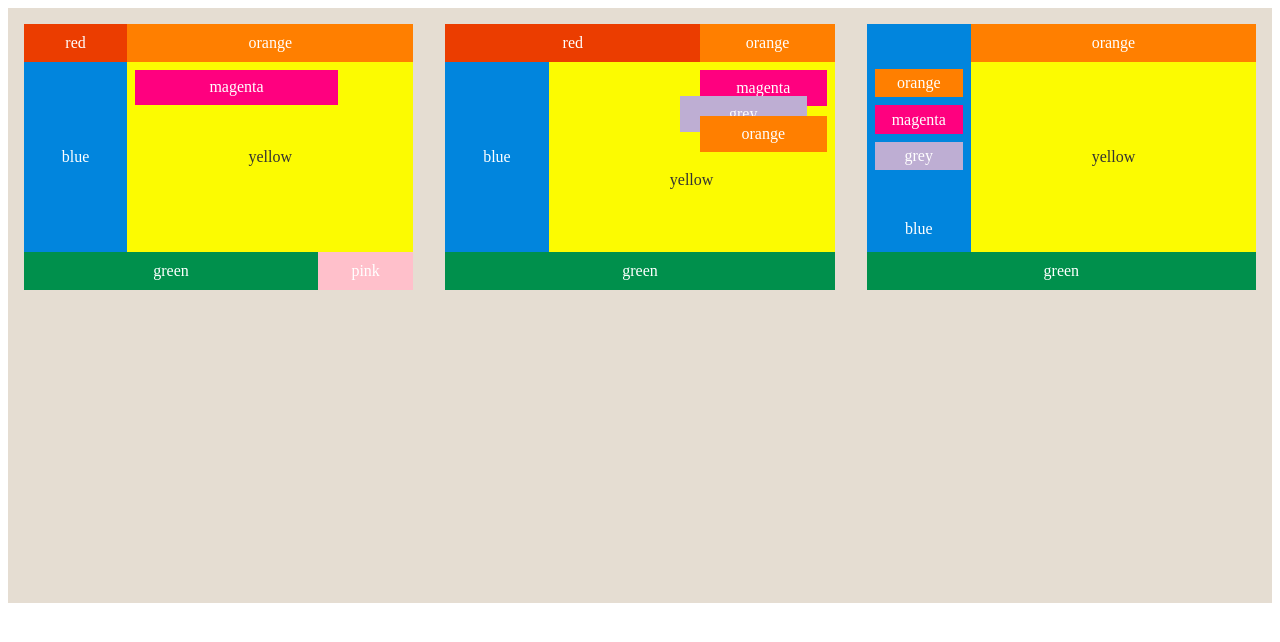
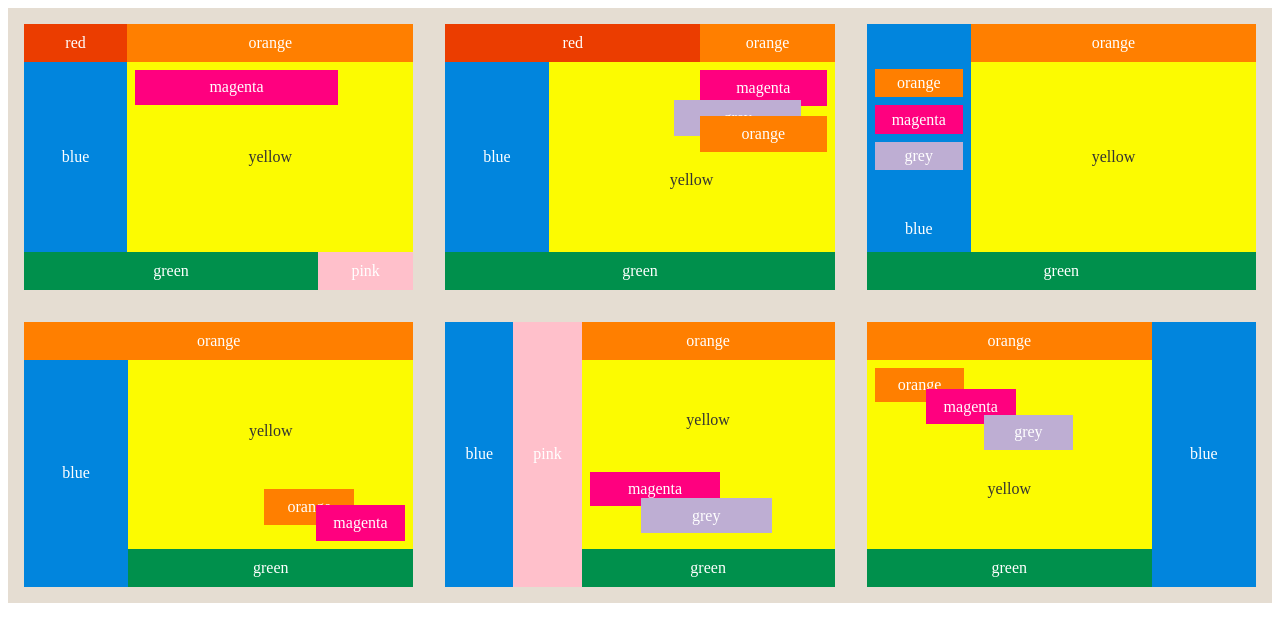
Before and after one commit to sselesnes/karazin-web-lab2, a plain HTML site: page index.html in a window 1280 px wide. Drawn offline with Linux system fonts and the light colour scheme.

Commit message:
task6 complete

```diff
--- a/index.html
+++ b/index.html
@@ -45,17 +45,40 @@
         <div class="block green">green</div>
       </div>
 
-      <!-- <div class="task-4">
-        <div class="block red">red</div>
+      <div class="task-4">
         <div class="block orange">orange</div>
         <div class="block blue">blue</div>
-        <div class="yellow-wrapper">
+        <div class="block yellow yellow-wrapper">
+          <div class="block orange">orange</div>
           <div class="block magenta">magenta</div>
-          <div class="block yellow-title">yellow</div>
+          <div class="block yellow-title yellow">yellow</div>
         </div>
         <div class="block green">green</div>
+      </div>
+
+      <div class="task-5">
+        <div class="block blue">blue</div>
         <div class="block pink">pink</div>
-      </div> -->
+        <div class="block orange">orange</div>
+        <div class="block yellow yellow-wrapper">
+          <div class="block magenta">magenta</div>
+          <div class="block grey">grey</div>
+          <div class="block yellow-title yellow">yellow</div>
+        </div>
+        <div class="block green">green</div>
+      </div>
+
+      <div class="task-6">
+        <div class="block orange">orange</div>
+        <div class="block blue">blue</div>
+        <div class="block green">green</div>
+        <div class="block yellow yellow-wrapper">
+          <div class="block orange">orange</div>
+          <div class="block magenta">magenta</div>
+          <div class="block grey">grey</div>
+          <div class="block yellow-title yellow">yellow</div>
+        </div>
+      </div>
     </div>
   </body>
 </html>
--- a/styles.css
+++ b/styles.css
@@ -114,7 +114,6 @@
 .task-2 .yellow-wrapper .magenta,
 .task-2 .yellow-wrapper .grey,
 .task-2 .yellow-wrapper .orange {
-  position: relative;
   grid-column: 2/3;
   width: 100%;
 }
@@ -123,10 +122,11 @@
   grid-row: 1;
 }
 .task-2 .yellow-wrapper .grey {
+  position: relative;
   z-index: 3;
   grid-row: 2;
-  margin-top: -20px;
-  margin-left: -40px;
+  margin-top: calc(-2vh);
+  margin-left: calc(-4vw);
   height: 100%;
 }
 .task-2 .yellow-wrapper .orange {
@@ -172,11 +172,125 @@
 .task-3 .green {
   grid-column: 1 / 3;
 }
+
 /* ======== */
 .task-4 {
   display: grid;
-  /* Три стовпці: середній, ширший, середній */
-  grid-template-columns: 1fr 2fr 1fr;
-  /* Три рядки: вузький, ширший, вузький */
+  grid-template-columns: 2.65fr 7.25fr;
   grid-template-rows: 1fr 5fr 1fr;
 }
+.task-4 .orange {
+  grid-column: 1/3;
+}
+.task-4 .blue {
+  grid-row: 2/4;
+}
+.task-4 .yellow-wrapper {
+  grid-area: 2/2/3/3; /* start/start/end/end */
+  padding: 8px;
+  display: grid;
+  grid-template-columns: 4.9fr 2.45fr;
+  grid-template-rows: repeat(4, 1fr);
+  align-items: stretch;
+  justify-items: center;
+  gap: 10px 0px;
+}
+.task-4 .yellow-wrapper .orange {
+  position: relative; /* застаріло через Modern CSS 2011+ - тепер по замовчуванню в grid */
+  z-index: 2;
+  grid-area: 4/2;
+  width: 100%;
+  margin-top: calc(-2vh);
+  margin-left: calc(-8vw);
+  height: 100%;
+}
+.task-4 .yellow-wrapper .magenta {
+  z-index: 3;
+  grid-area: 4/2; /* start/start*/
+  width: 100%;
+}
+.task-4 .yellow-wrapper .yellow-title {
+  grid-area: 2 / 1 / auto / span 2; /* span - розтягуємо на дві комірки */
+}
+
+/* ======== */
+.task-5 {
+  display: grid;
+  grid-template-columns: 1.75fr 1.75fr 6.5fr;
+  grid-template-rows: 1fr 5fr 1fr;
+}
+.task-5 .blue {
+  grid-area: 1/1 / span 3 / auto;
+}
+.task-5 .pink {
+  grid-area: 1/2 / span 3 / auto;
+}
+.task-5 .yellow-wrapper {
+  padding: 8px;
+  display: grid;
+  grid-template-columns: 3fr 2.5fr;
+  grid-template-rows: repeat(5, 1fr);
+  align-items: stretch;
+  justify-items: center;
+}
+.task-5 .yellow-wrapper .magenta {
+  grid-area: 4/1;
+  width: 100%;
+}
+.task-5 .yellow-wrapper .grey {
+  z-index: 2;
+  grid-area: 5/1;
+  margin-top: calc(-1vh);
+  margin-left: calc(8vw);
+  width: 100%;
+  height: 100%;
+}
+.task-5 .yellow-wrapper .yellow-title {
+  grid-area: 2 / 1 / auto / span 2;
+}
+
+/* ======== */
+.task-6 {
+  display: grid;
+  grid-template-columns: 7.25fr 2.65fr;
+  grid-template-rows: 1fr 5fr 1fr;
+}
+.task-6 .blue {
+  grid-area: 1 / 2 / span 3 / auto;
+}
+.task-6 .green {
+  grid-area: 3/ 1;
+}
+.task-6 .yellow-wrapper {
+  padding: 8px;
+  display: grid;
+  grid-template-columns: repeat(3, 1fr);
+  grid-template-rows: repeat(5, 1fr);
+  align-items: stretch;
+  justify-items: center;
+}
+.task-6 .yellow-wrapper .orange,
+.task-6 .yellow-wrapper .magenta,
+.task-6 .yellow-wrapper .grey {
+  width: 100%;
+}
+.task-6 .yellow-wrapper .orange {
+  grid-area: 1/1;
+}
+.task-6 .yellow-wrapper .magenta {
+  z-index: 2;
+  grid-area: 2/1;
+  margin-top: calc(-1vw);
+  margin-right: calc(-8vw);
+  height: 100%;
+}
+.task-6 .yellow-wrapper .grey {
+  z-index: 3;
+  grid-area: 2/2;
+  margin-top: calc(1vw);
+  margin-right: calc(-3vw);
+  height: 100%;
+}
+.task-6 .yellow-wrapper .yellow-title {
+  grid-area: 4/ 2;
+}
```
